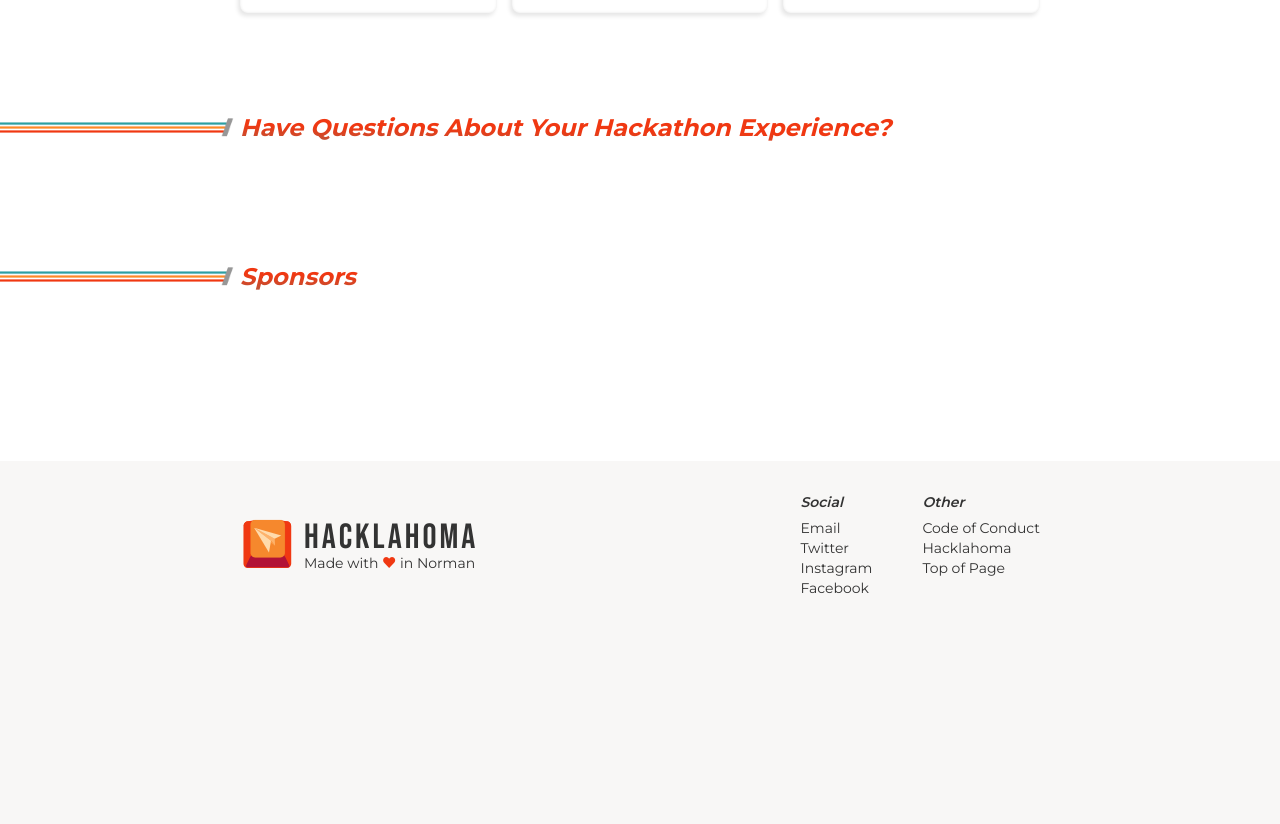
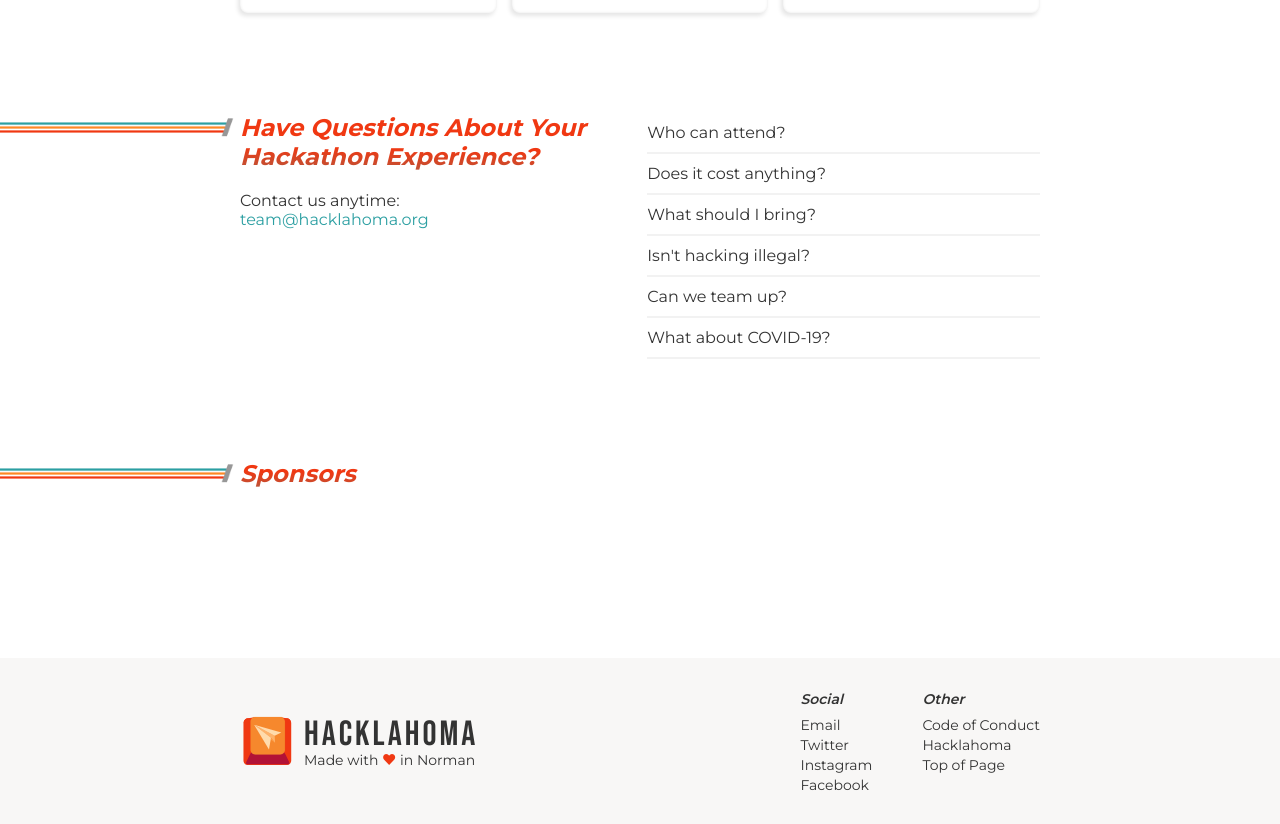
Before and after one commit to Hacklahoma/2021, a React (Create React App) app: page / in a window 1280 px wide. Shown: the part 1092-1916 px from the top of the page. Before the commit the page ends 1719 px from the top, so only its background shows below. Built offline with nearby package versions, Linux system fonts and the light colour scheme.

Commit message:
FAQ started

```diff
--- a/src/components/FAQ.jsx
+++ b/src/components/FAQ.jsx
@@ -8,7 +8,18 @@ import Section from './Section';
 const FAQ = () => (
   <Section>
     <div className="faq">
-      <h2>Have Questions About Your Hackathon Experience?</h2>
+      <div className="left">
+        <h2>Have Questions About Your Hackathon Experience?</h2>
+        <p>Contact us anytime:<br /><a href="mailto:team@hacklahoma.org(Hacklahoma Team)">team@hacklahoma.org</a></p>
+      </div>
+      <div className="right">
+        <div className="item"><p>Who can attend?</p></div>
+        <div className="item"><p>Does it cost anything?</p></div>
+        <div className="item"><p>What should I bring?</p></div>
+        <div className="item"><p>Isn't hacking illegal?</p></div>
+        <div className="item"><p>Can we team up?</p></div>
+        <div className="item"><p>What about COVID-19?</p></div>
+      </div>
     </div>
   </Section>
 );
--- a/src/styles/faq.scss
+++ b/src/styles/faq.scss
@@ -1,5 +1,31 @@
 @import './constants';
 
 .faq {
+  display: flex;
 
+  .left {
+    max-width: 400px;
+
+    a {
+      color: $cyan;
+
+      &:hover {
+        text-decoration: underline;
+      }
+    }
+  }
+
+  .right {
+    box-sizing: border-box;
+    padding-left: 5vw;
+    width: 100%;
+
+    .item {
+      border-bottom: 2px solid #f2f2f2;
+      box-sizing: border-box;
+      padding: 10px 30px 10px 0;
+      white-space: nowrap;
+      width: 100%;
+    }
+  }
 }
--- a/src/styles/footer.scss
+++ b/src/styles/footer.scss
@@ -59,6 +59,10 @@
           font-style: italic;
           font-weight: 600;
           margin-bottom: 8px;
+
+          &:hover {
+            text-decoration: none;
+          }
         }
 
         button {
@@ -66,11 +70,19 @@
           border: 0;
           color: inherit;
           font: inherit;
+
+          &:hover {
+            text-decoration: underline;
+          }
         }
 
         li {
           cursor: pointer;
           margin-top: 2px;
+
+          &:hover {
+            text-decoration: underline;
+          }
         }
       }
     }
```
